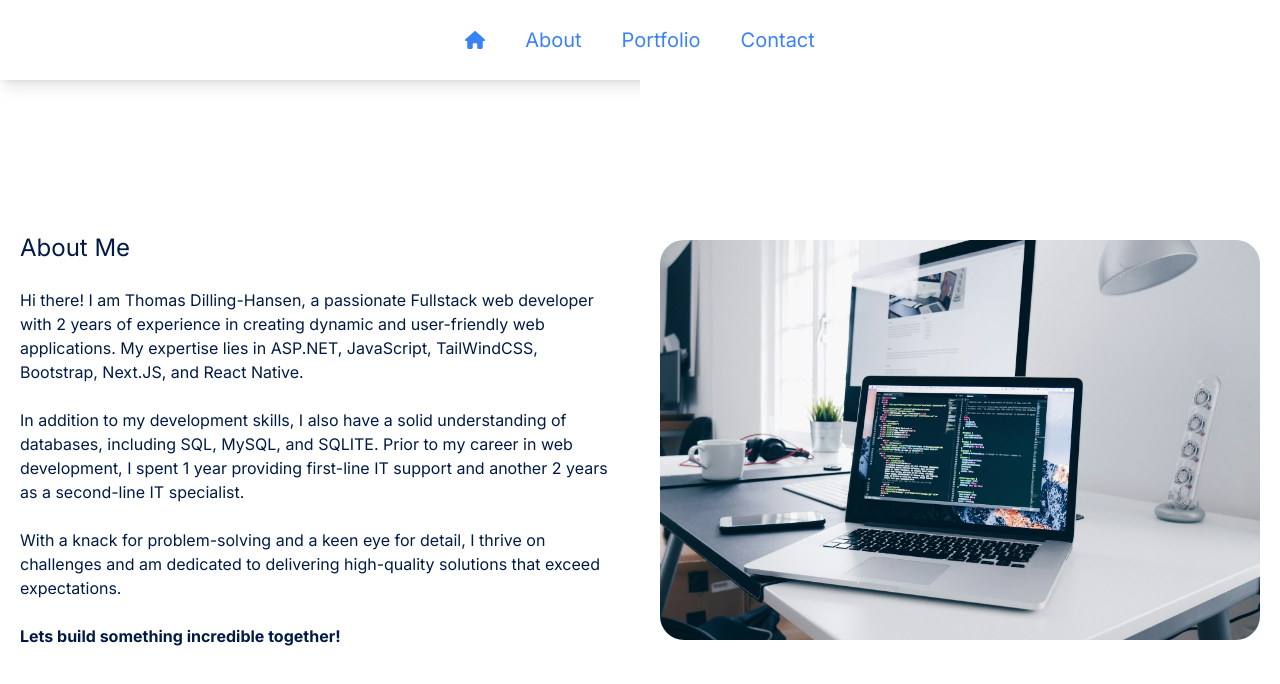
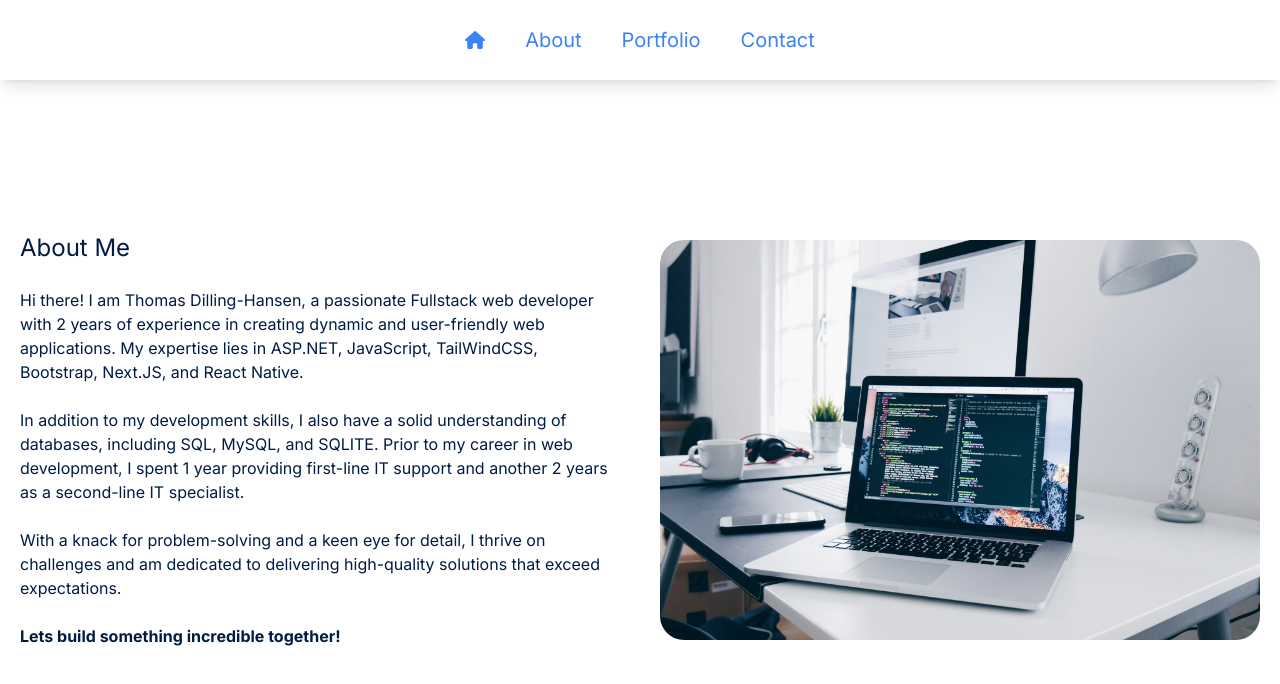
Before and after one commit to DillingData/portfolio, a Next.js app: page / in a window 1280 px wide. Shown: the top 684 px of the page. Built offline with nearby package versions, Linux system fonts and the light colour scheme.

Commit message:
Changed background color on main page for img div when responsive

```diff
--- a/src/app/components/home.tsx
+++ b/src/app/components/home.tsx
@@ -28,7 +28,7 @@ export default function HomeBody() {
                         <p className='font-bold'>Lets build something incredible together!</p>
                     </div>
                 </div>
-                <div className='bg-white md:flex md:justify-center md:items-center'>
+                <div className='bg-white md:bg-inherit md:flex md:justify-center md:items-center'>
                     <div className='p-5'>
                         <img className='rounded-3xl' src={homeImg.src} />
                     </div>
```
